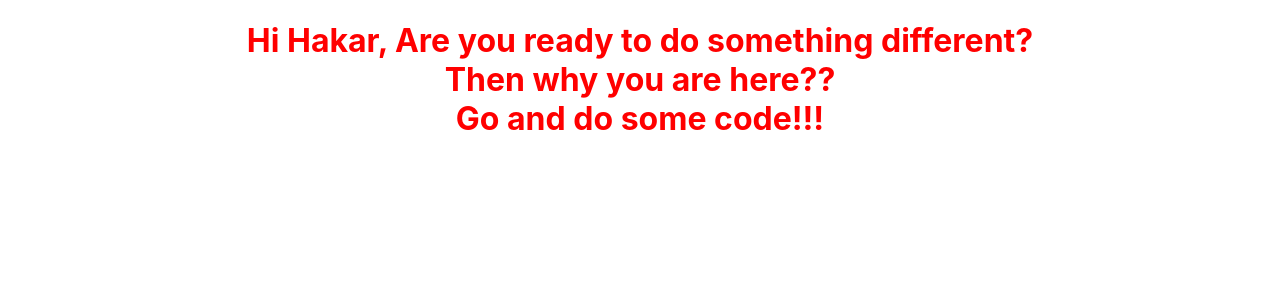
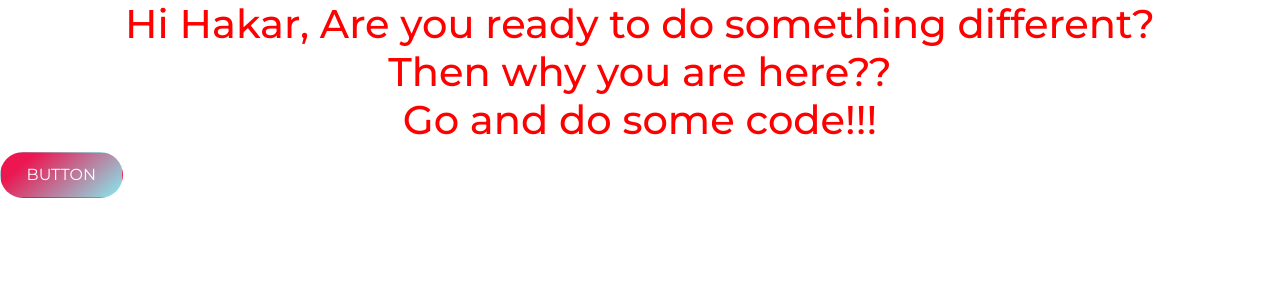
Before and after one commit to Sabir184/3air, a React (Create React App) app in the folder my-app/: page / in a window 1280 px wide. Shown: the top 300 px of the page. Built offline with nearby package versions, Linux system fonts and the light colour scheme.

Commit message:
added "custom color scheme, primary btn"

```diff
--- a/my-app/package.json
+++ b/my-app/package.json
@@ -6,7 +6,9 @@
     "@testing-library/jest-dom": "^5.16.5",
     "@testing-library/react": "^13.3.0",
     "@testing-library/user-event": "^13.5.0",
+    "bootstrap": "^5.2.0",
     "react": "^18.2.0",
+    "react-bootstrap": "^2.5.0",
     "react-dom": "^18.2.0",
     "react-scripts": "5.0.1",
     "web-vitals": "^2.1.4"
--- a/my-app/src/App.js
+++ b/my-app/src/App.js
@@ -1,15 +1,17 @@
 import './App.css';
+import PrimaryButton from './components/PrimaryButton';
 
 function App() {
   return (
+    <>
       <h1 className="heading">
-        Hi Hakar, Are you ready to do something different?<br/>
-
-        Then why you are here?? <br/>
-
+        Hi Hakar, Are you ready to do something different?
+        <br />
+        Then why you are here?? <br />
         Go and do some code!!!
       </h1>
-
+      <PrimaryButton btnPlaceholder={'Button'} />
+    </>
   );
 }
 export default App;
--- /dev/null
+++ b/my-app/src/components/PrimaryButton.js
@@ -0,0 +1,29 @@
+import Button from 'react-bootstrap/Button';
+
+function PrimaryButton({ btnPlaceholder }) {
+  return (
+    <>
+      <style type="text/css">
+        {`
+    .btn-flat {
+      color: white;
+      border-radius:100px;
+      background: linear-gradient(140deg, rgba(236,22,81,1) 20%, rgba(132,236,239,1) 100%);
+      text-transform: uppercase;
+    }
+
+    .btn-xxl {
+      padding: 0.625rem 1.6rem;
+      font-size: 1rem;
+    }
+    `}
+      </style>
+
+      <Button variant="flat" size="xxl">
+        {btnPlaceholder}
+      </Button>
+    </>
+  );
+}
+
+export default PrimaryButton;
--- /dev/null
+++ b/my-app/src/custom.scss
@@ -0,0 +1,16 @@
+$primary: #ec1651;
+$secondary: #84ecef;
+$dark: #000000;
+$light: #e9e9ea;
+
+// Import Bootstrap and its default variables
+@import '~bootstrap/scss/bootstrap.scss';
+
+@import 'https://fonts.googleapis.com/css2?family=Montserrat:ital,wght@0,300;0,400;0,500;0,600;0,700;0,800;0,900;1,400;1,500;1,600;1,700;1,800;1,900&display=swap';
+
+body {
+  margin: 0;
+  font-family: 'Montserrat', sans-serif;
+  -webkit-font-smoothing: antialiased;
+  -moz-osx-font-smoothing: grayscale;
+}
--- a/my-app/src/index.css
+++ /dev/null
@@ -1,13 +0,0 @@
-body {
-  margin: 0;
-  font-family: -apple-system, BlinkMacSystemFont, 'Segoe UI', 'Roboto', 'Oxygen',
-    'Ubuntu', 'Cantarell', 'Fira Sans', 'Droid Sans', 'Helvetica Neue',
-    sans-serif;
-  -webkit-font-smoothing: antialiased;
-  -moz-osx-font-smoothing: grayscale;
-}
-
-code {
-  font-family: source-code-pro, Menlo, Monaco, Consolas, 'Courier New',
-    monospace;
-}
--- a/my-app/src/index.js
+++ b/my-app/src/index.js
@@ -1,8 +1,12 @@
 import React from 'react';
 import ReactDOM from 'react-dom/client';
-import './index.css';
+import './custom.scss';
 import App from './App';
 import reportWebVitals from './reportWebVitals';
+
+/*
+  React Bootstrap Configuration
+*/
 
 const root = ReactDOM.createRoot(document.getElementById('root'));
 root.render(
--- /dev/null
+++ b/package.json
@@ -0,0 +1,5 @@
+{
+  "devDependencies": {
+    "sass": "^1.54.8"
+  }
+}
```
Also changed, not shown: 2 other files (tests, documents, lock files or other folders).
